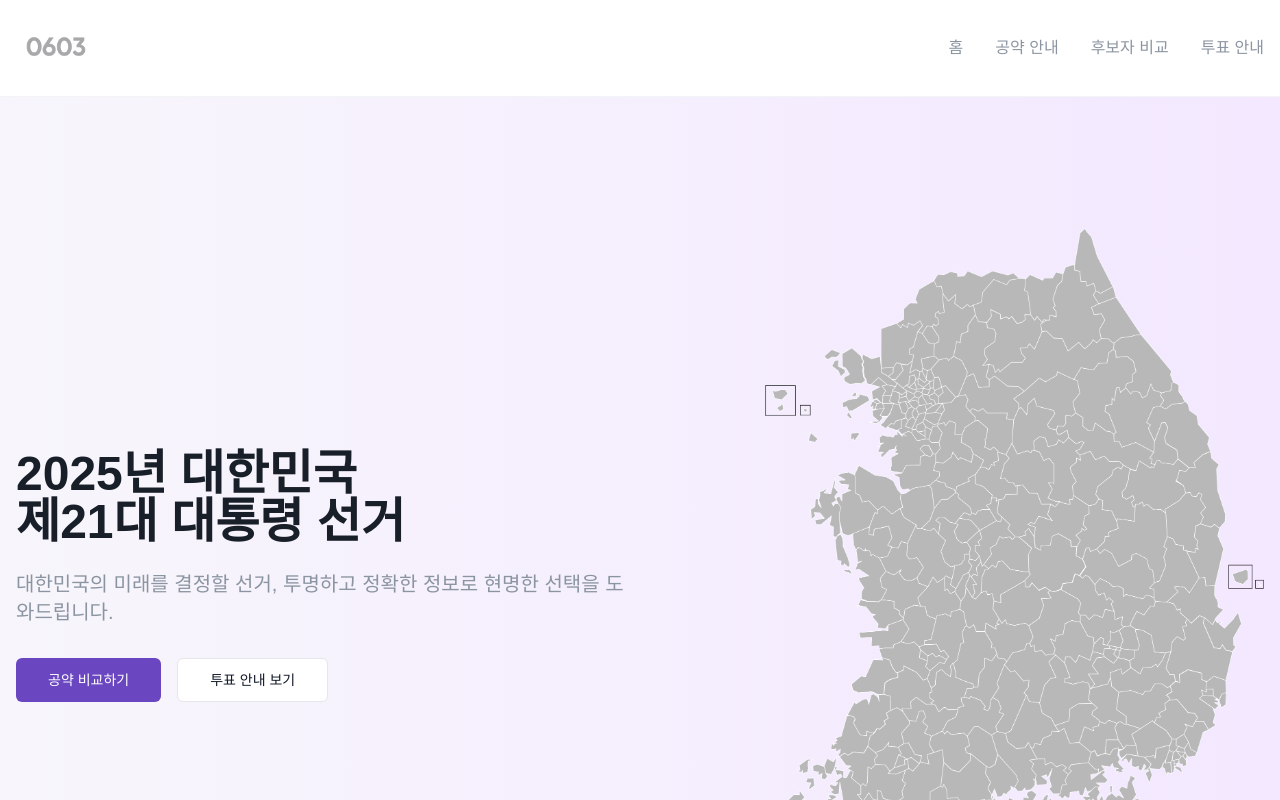
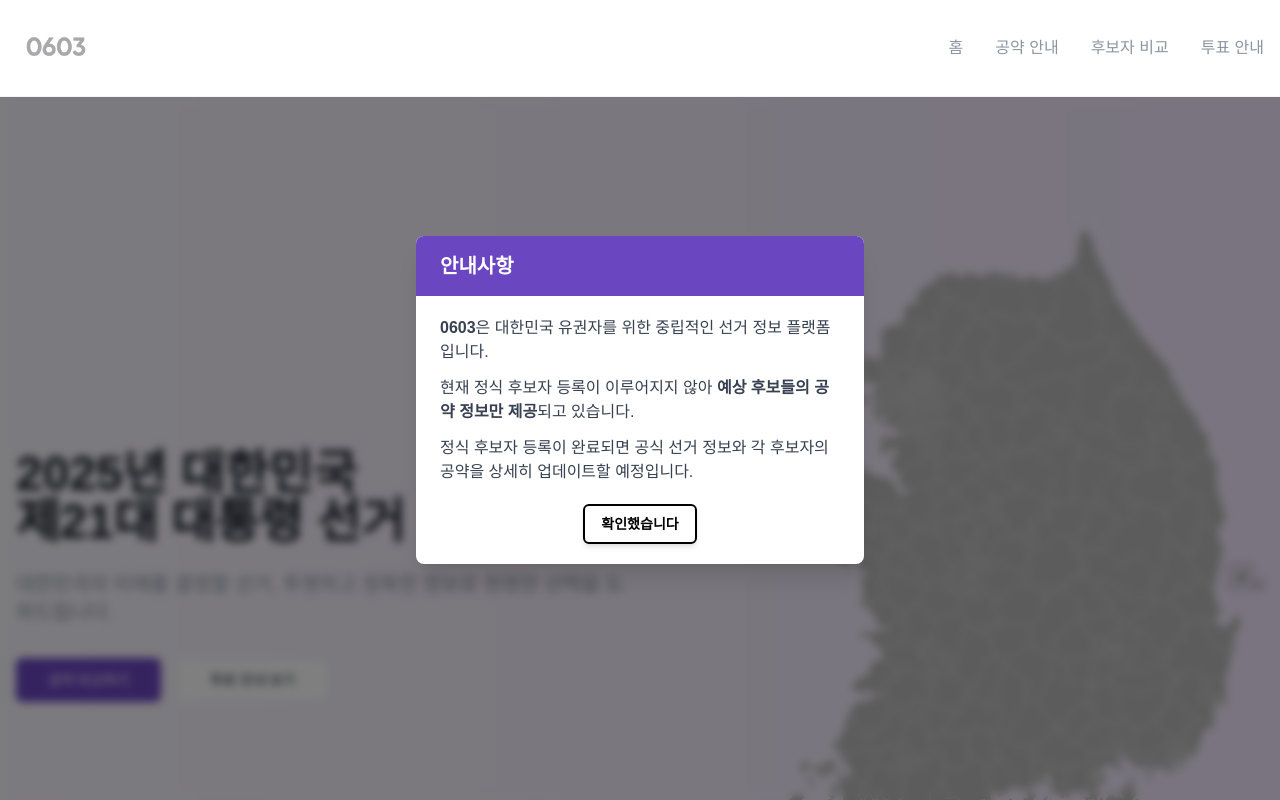
Before and after one commit to BackGyeHoon/2025-South-Korean-Presidential-Election, a React (Vite) app: page / in a window 1280 px wide. Shown: the top 800 px of the page. Built offline with nearby package versions, Linux system fonts and the light colour scheme.

Commit message:
[추가] 안내 사항 모달

```diff
--- a/src/App.tsx
+++ b/src/App.tsx
@@ -1,3 +1,4 @@
+import { useEffect, useState } from "react";
 import { BrowserRouter as Router, Routes, Route } from "react-router-dom";
 import { QueryClient, QueryClientProvider } from "@tanstack/react-query";
 import { ReactQueryDevtools } from "@tanstack/react-query-devtools";
@@ -10,6 +11,7 @@ import CandidateDetailPage from "./pages/CandidateDetailPage";
 import CandidateComparePage from "./pages/CandidateComparePage";
 import ScrollToTop from "./components/utils/ScrollToTop";
 import { Analytics } from "@vercel/analytics/react";
+import AnnouncementModal from "./components/ui/AnnouncementModal";
 
 // QueryClient 설정
 const queryClient = new QueryClient({
@@ -21,12 +23,40 @@ const queryClient = new QueryClient({
   },
 });
 
+// 로컬 스토리지 키 상수
+const ANNOUNCEMENT_VIEWED_KEY = "announcement_viewed_0603";
+
 function App() {
+  // 안내 모달 표시 여부 상태
+  const [showAnnouncementModal, setShowAnnouncementModal] = useState(false);
+
+  useEffect(() => {
+    // 로컬 스토리지 확인
+    const hasViewedAnnouncement = localStorage.getItem(ANNOUNCEMENT_VIEWED_KEY);
+
+    // 모달을 본 적이 없으면 표시
+    if (!hasViewedAnnouncement) {
+      setShowAnnouncementModal(true);
+    }
+  }, []);
+
+  // 모달 닫기 핸들러
+  const handleCloseAnnouncement = () => {
+    setShowAnnouncementModal(false);
+    // 로컬 스토리지에 모달을 봤다고 저장
+    localStorage.setItem(ANNOUNCEMENT_VIEWED_KEY, "true");
+  };
+
   return (
     <QueryClientProvider client={queryClient}>
       <Router>
         <Analytics />
         <ScrollToTop />
+        {/* 안내 모달 */}
+        <AnnouncementModal
+          isOpen={showAnnouncementModal}
+          onClose={handleCloseAnnouncement}
+        />
         <div className="flex flex-col min-h-screen">
           <Header />
           <main className="flex-grow">
--- /dev/null
+++ b/src/components/ui/AnnouncementModal.tsx
@@ -0,0 +1,75 @@
+import { useEffect, useState } from "react";
+import { Button } from "./button";
+
+interface AnnouncementModalProps {
+  isOpen: boolean;
+  onClose: () => void;
+}
+
+const AnnouncementModal = ({ isOpen, onClose }: AnnouncementModalProps) => {
+  // 모달이 열렸을 때만 애니메이션 적용
+  const [isAnimating, setIsAnimating] = useState(false);
+
+  useEffect(() => {
+    if (isOpen) {
+      setIsAnimating(true);
+    } else {
+      setIsAnimating(false);
+    }
+  }, [isOpen]);
+
+  if (!isOpen) return null;
+
+  return (
+    <>
+      {/* 배경 오버레이 */}
+      <div
+        className={`fixed inset-0 bg-black/50 backdrop-blur-sm z-50 transition-opacity duration-300 ${
+          isAnimating ? "opacity-100" : "opacity-0"
+        }`}
+        onClick={onClose}
+      />
+
+      {/* 모달 */}
+      <div
+        className={`fixed top-1/2 left-1/2 -translate-x-1/2 -translate-y-1/2 w-11/12 max-w-md bg-white rounded-lg shadow-xl z-50 transition-all duration-300 ${
+          isAnimating ? "opacity-100 scale-100" : "opacity-0 scale-95"
+        }`}
+      >
+        {/* 헤더 */}
+        <div className="bg-primary text-white px-6 py-4 rounded-t-lg">
+          <h2 className="text-xl font-bold">안내사항</h2>
+        </div>
+
+        {/* 내용 */}
+        <div className="px-6 py-5">
+          <div className="mb-5 space-y-3">
+            <p className="text-gray-700">
+              <span className="font-semibold">0603</span>은 대한민국 유권자를
+              위한 중립적인 선거 정보 플랫폼입니다.
+            </p>
+            <p className="text-gray-700">
+              현재 정식 후보자 등록이 이루어지지 않아{" "}
+              <span className="font-semibold">
+                예상 후보들의 공약 정보만 제공
+              </span>
+              되고 있습니다.
+            </p>
+            <p className="text-gray-700">
+              정식 후보자 등록이 완료되면 공식 선거 정보와 각 후보자의 공약을
+              상세히 업데이트할 예정입니다.
+            </p>
+          </div>
+
+          <div className="flex justify-center gap-3">
+            <Button onClick={onClose} variant="taeguk">
+              확인했습니다
+            </Button>
+          </div>
+        </div>
+      </div>
+    </>
+  );
+};
+
+export default AnnouncementModal;
```
